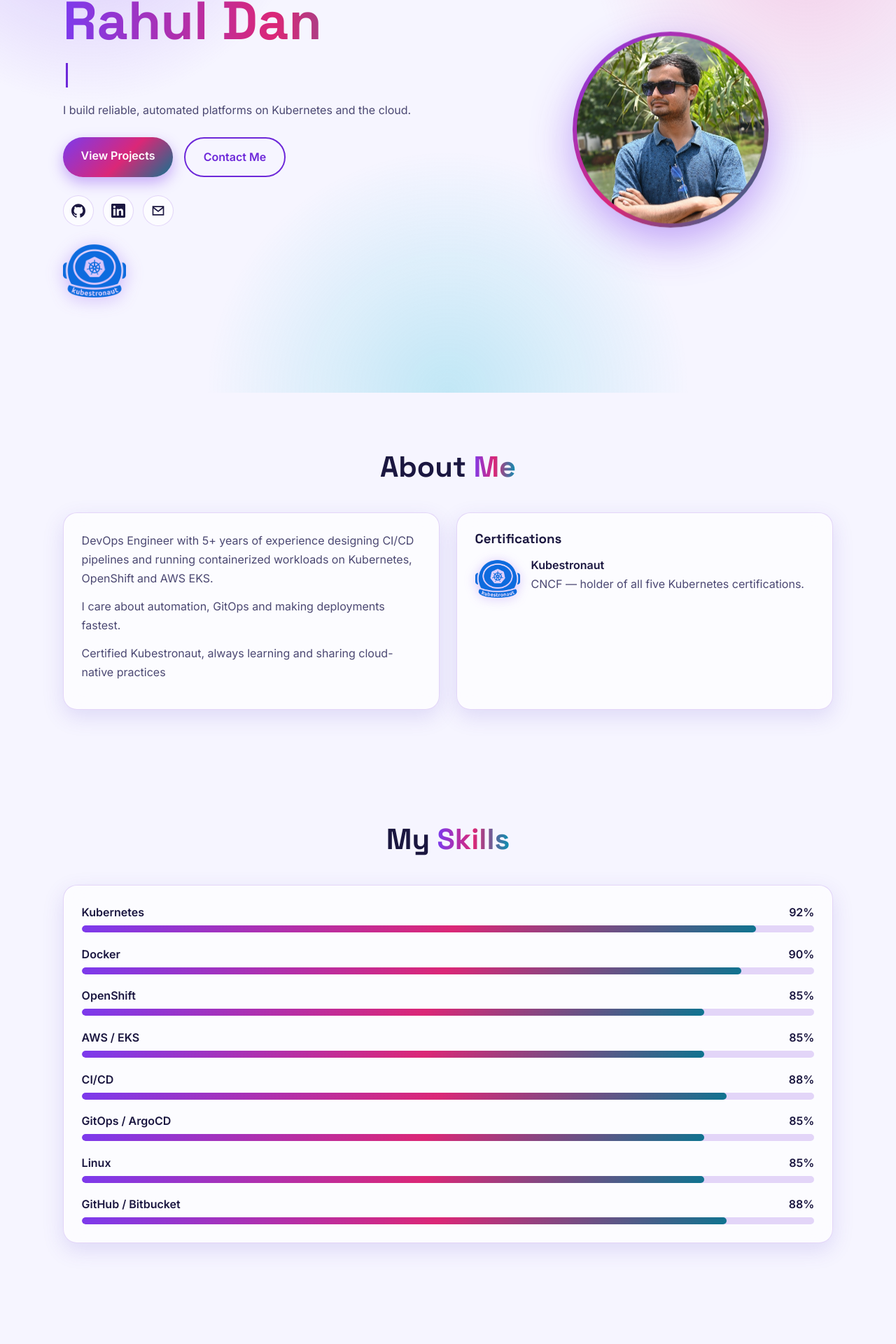
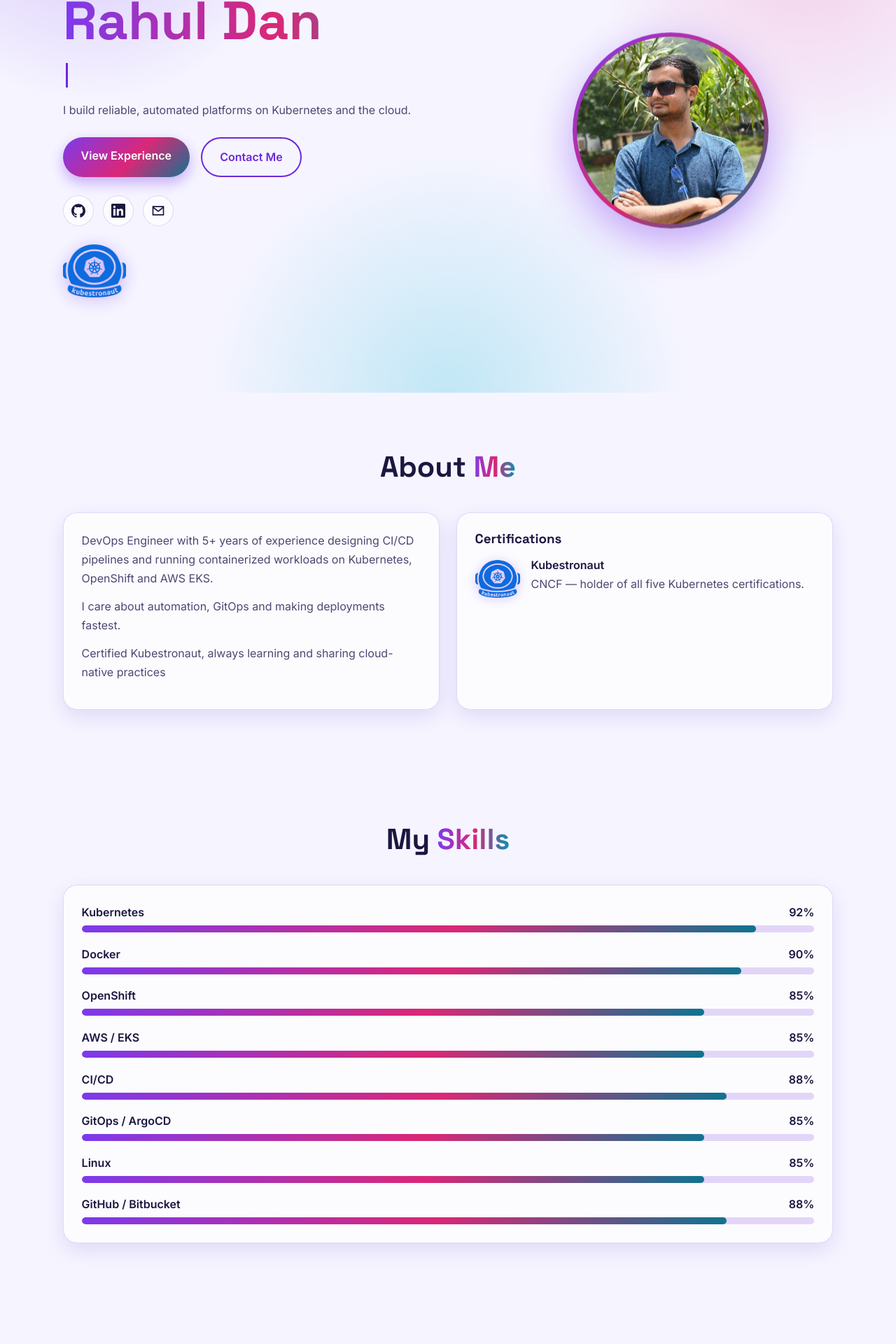
Before and after one commit to rahuldan98/rahul-portfolio, a React (Vite) app in the folder rahul-portfolio-latest/rahul-portfolio/: page / in a window 1280 px wide. Shown: the part 239-2159 px from the top of the page at 70% size. Built offline with nearby package versions, Linux system fonts and the light colour scheme.

Commit message:
feat: remove Featured Projects section from portfolio

```diff
--- a/rahul-portfolio-latest/rahul-portfolio/src/App.jsx
+++ b/rahul-portfolio-latest/rahul-portfolio/src/App.jsx
@@ -3,7 +3,6 @@ import Navbar from './components/Navbar.jsx';
 import Hero from './components/Hero.jsx';
 import About from './components/About.jsx';
 import Skills from './components/Skills.jsx';
-import Projects from './components/Projects.jsx';
 import Experience from './components/Experience.jsx';
 import Contact from './components/Contact.jsx';
 import Footer from './components/Footer.jsx';
@@ -55,7 +54,6 @@ export default function App() {
         <Hero />
         <About />
         <Skills />
-        <Projects />
         <Experience />
         <Contact />
       </main>
--- a/rahul-portfolio-latest/rahul-portfolio/src/components/Hero.jsx
+++ b/rahul-portfolio-latest/rahul-portfolio/src/components/Hero.jsx
@@ -16,7 +16,7 @@ export default function Hero() {
           </p>
           <p className="lead">{profile.tagline}</p>
           <div className="cta">
-            <a className="btn primary" href="#projects">View Projects</a>
+            <a className="btn primary" href="#experience">View Experience</a>
             <a className="btn ghost" href="#contact">Contact Me</a>
           </div>
           <Socials />
--- a/rahul-portfolio-latest/rahul-portfolio/src/components/Navbar.jsx
+++ b/rahul-portfolio-latest/rahul-portfolio/src/components/Navbar.jsx
@@ -1,6 +1,6 @@
 import { useEffect, useState } from 'react';
 
-const links = ['about', 'skills', 'projects', 'experience', 'contact'];
+const links = ['about', 'skills', 'experience', 'contact'];
 
 export default function Navbar({ theme, toggleTheme }) {
   const [open, setOpen] = useState(false);
```
